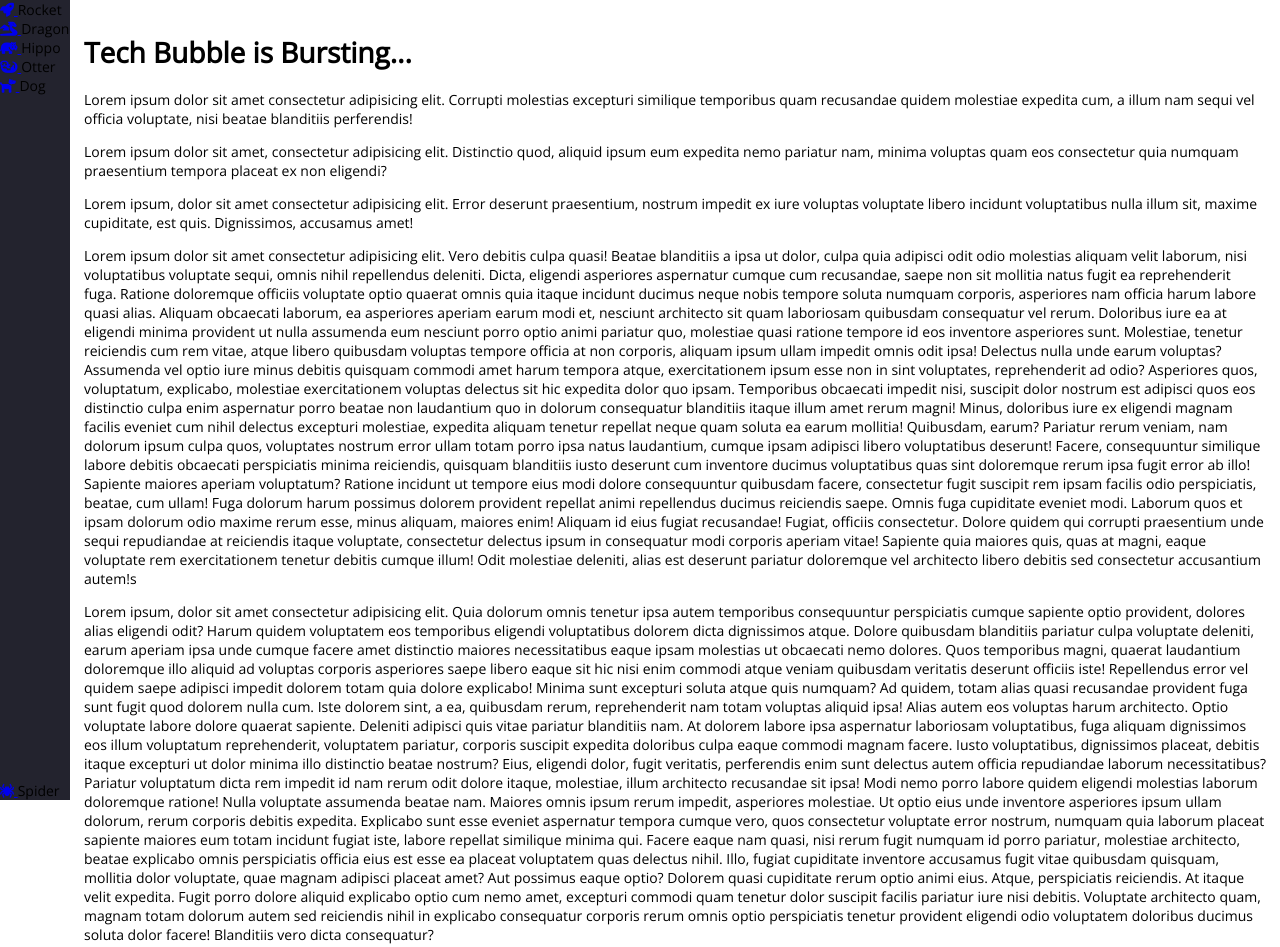
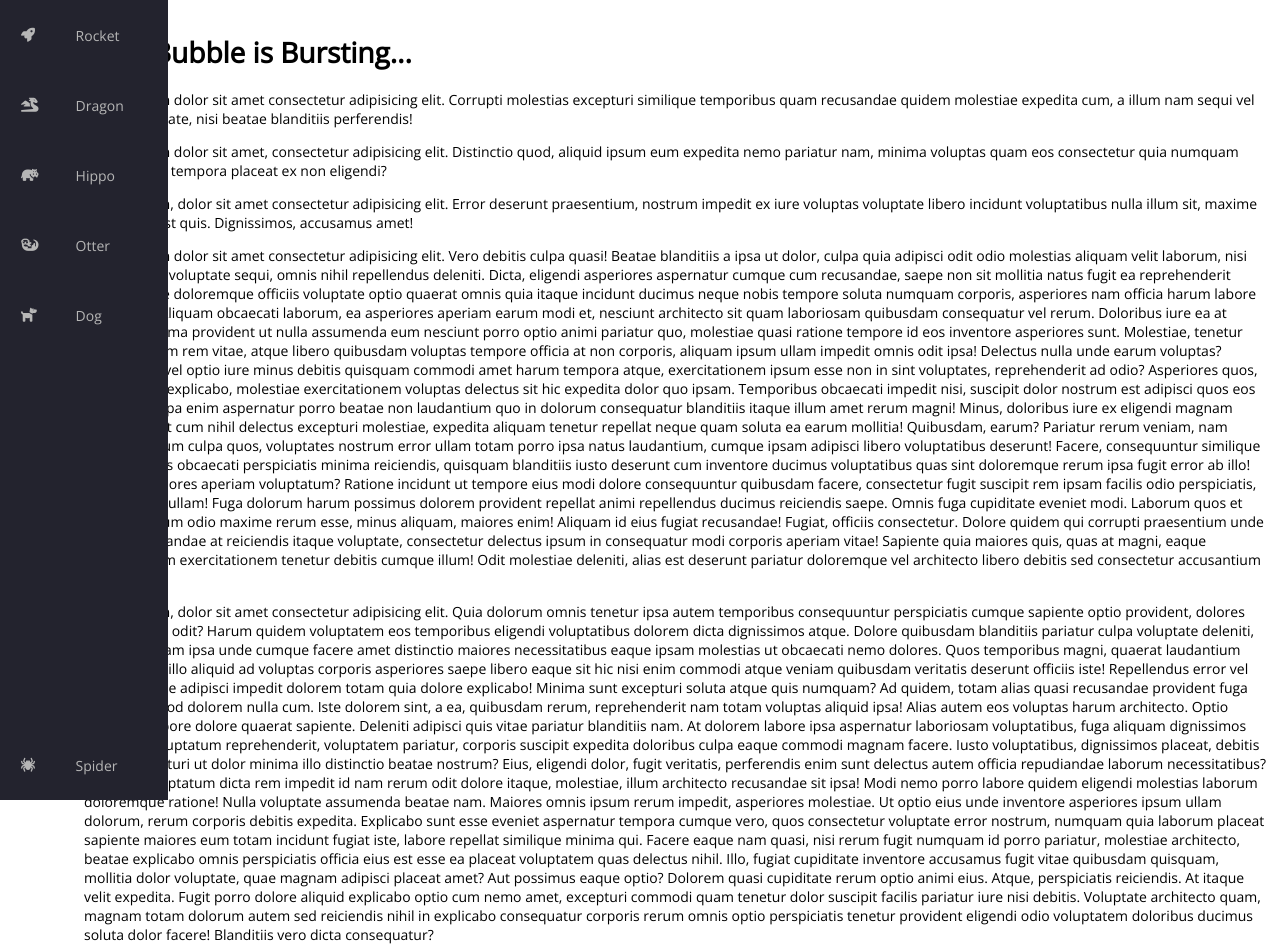
Before and after one commit to Hamzazaheer721/Fireship-Navbar, a plain HTML site: page public/index.html in a window 1280 px wide. Drawn offline with nearby package versions, Linux system fonts and the light colour scheme.

```diff
--- a/public/index.html
+++ b/public/index.html
@@ -8,7 +8,7 @@
   <link rel="stylesheet" href="styles.css">
   <link rel="preconnect" href="https://fonts.googleapis.com">
   <link rel="preconnect" href="https://fonts.gstatic.com" crossorigin>
-  <link href="https://fonts.googleapis.com/css2?family=Open+Sans:wght@300,400,700&display=swap" rel="stylesheet">
+  <link href="https://fonts.googleapis.com/css2?family=Open+Sans:wght@300&display=swap" rel="stylesheet">
   <script src="https://kit.fontawesome.com/ee0ad878a9.js" crossorigin="anonymous"></script>
   <title>Navbar duets!</title>
 </head>
@@ -19,44 +19,43 @@
       <li class="nav-item">
         <a href="#" class="nav-link">
           <i class="fas fa-rocket"></i>
+          <span class="link-text">Rocket</span>
         </a>
-        <span class="link-class">Rocket</span>
       </li>
 
       <li class="nav-item">
         <a href="#" class="nav-link">
           <i class="fas fa-dragon"></i>
+          <span class="link-text">Dragon</span>
         </a>
-        <span class="link-class">Dragon</span>
       </li>
 
       <li class="nav-item">
         <a href="#" class="nav-link">
           <i class="fas fa-hippo"></i>
+          <span class="link-text">Hippo</span>
         </a>
-        <span class="link-class">Hippo</span>
       </li>
 
       <li class="nav-item">
         <a href="#" class="nav-link">
           <i class="fas fa-otter"></i>
+          <span class="link-text">Otter</span>
         </a>
-        <span class="link-class">Otter</span>
       </li>
 
       <li class="nav-item">
         <a href="#" class="nav-link">
           <i class="fas fa-dog"></i>
+          <span class="link-text">Dog</span>
         </a>
-        <span class="link-class">Dog</span>
       </li>
-
 
       <li class="nav-item">
         <a href="#" class="nav-link">
           <i class="fas fa-spider"></i>
+          <span class="link-text">Spider</span>
         </a>
-        <span class="link-class">Spider</span>
       </li>
     </ul>
   </nav>
--- a/public/styles.css
+++ b/public/styles.css
@@ -36,6 +36,7 @@ body::-webkit-scrollbar-thumb {
   position: fixed;
   width: 5rem;
   background-color: var(--bg-primary);
+  transition: width 100ms ease;
 }
 
 .navbar-nav {
@@ -56,3 +57,29 @@ body::-webkit-scrollbar-thumb {
 .nav-item:last-child {
   margin-top: auto;
 }
+
+.nav-link {
+  text-decoration: none;
+  color: var(--text-primary);
+  display: flex;
+  align-items: center;
+  height: 5rem;
+}
+
+.link-text {
+  display: none;
+  margin-left: 0.4rem;
+}
+
+.nav-link > i {
+  min-width: 2rem;
+  margin: 0 1.5rem;
+}
+
+.navbar:hover {
+  width: 12rem;
+}
+
+.navbar:hover .link-text {
+  display: block;
+}
```
